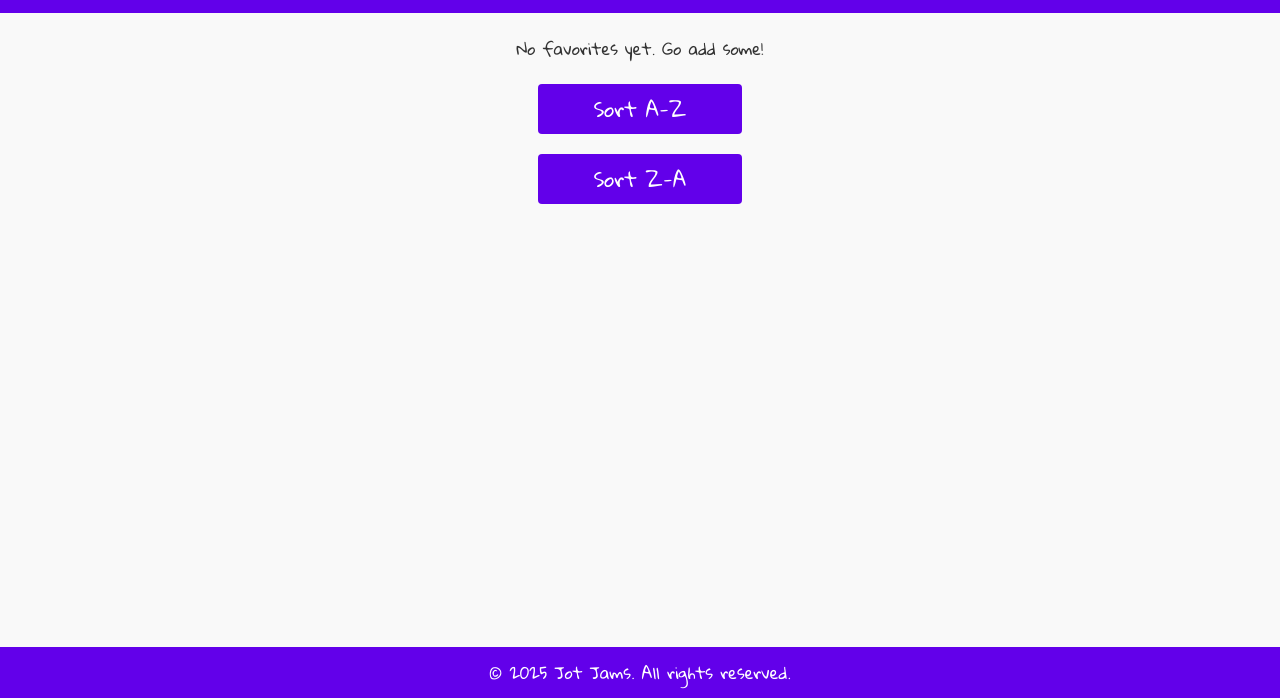
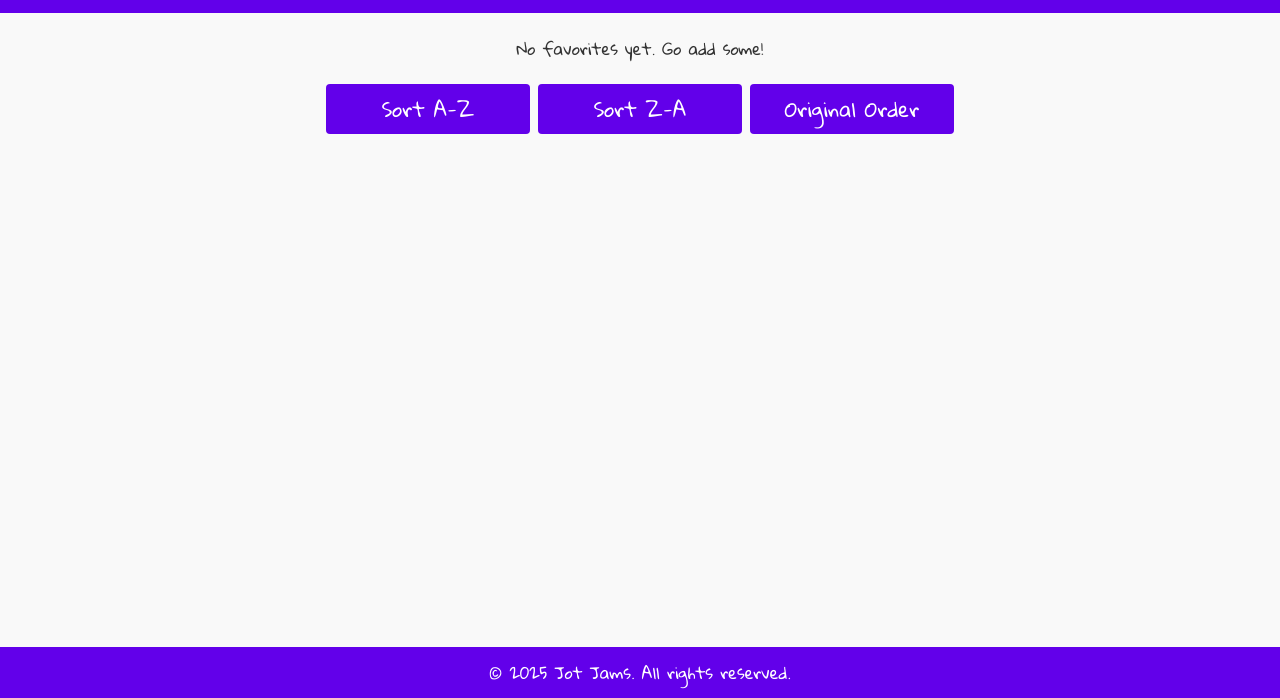
Before and after one commit to Reptartheman/JotJams, a website built with Vite: page favs.html in a window 1280 px wide. Both pictures are taken after a click on the button "Sort A-Z". Shown: the part 102-800 px from the top of the page. Built offline with nearby package versions, Linux system fonts and the light colour scheme; a web font is replaced by a local one.

Commit message:
fix sort logic, added original order

```diff
--- a/favs.html
+++ b/favs.html
@@ -16,12 +16,17 @@
 
   <main id="mainContainer" class="app-container">
     <ul id="favoritesList" class="favorites-list"></ul>
-    <button id="aFirst" class="sortBtn secondary-button" data-sortdir="asc">
+    <div class="sortBtns">
+      <button id="aFirst" class="sortBtn secondary-button" data-sortdir="asc">
       Sort A-Z
     </button>
     <button id="zFirst" class="sortBtn secondary-button" data-sortdir="desc">
       Sort Z-A
     </button>
+    <button id="originalOrder" class="sortBtn secondary-button" data-sortdir="original">
+      Original Order
+    </button>
+    </div>
   </main>
 
   <footer class="footer">
--- a/scripts/favs.js
+++ b/scripts/favs.js
@@ -8,6 +8,7 @@ backToSearch.addEventListener("click", () => {
 });
 
 const renderFavorites = () => {
+  favoritesList.innerHTML = "";
   const favorites = JSON.parse(localStorage.getItem("favs")) || [];
   if (favorites.length === 0) {
     const emptyMsg = createElementUtil("li");
@@ -41,6 +42,8 @@ const renderFavorites = () => {
 
     favoritesList.appendChild(li);
   });
+
+  return favorites;
 };
 
 function updateFavoriteNumbers() {
@@ -54,7 +57,6 @@ function updateFavoriteNumbers() {
 function sortFavorites(direction) {
   const favorites = favoritesList.querySelectorAll(".fav");
   const favoritesArray = Array.from(favorites);
-
   favoritesArray.sort((a, b) => {
     if (direction === 'asc') {
       return a.id.localeCompare(b.id);
@@ -70,7 +72,11 @@ function sortFavorites(direction) {
 sortBtns.forEach(button => {
   button.addEventListener('click', (e) => {
     const direction = e.target.dataset.sortdir;
-    sortFavorites(direction);
+    if (direction === "original") {
+      renderFavorites();
+    } else {
+      sortFavorites(direction);
+    }
   });
 });
 
```
